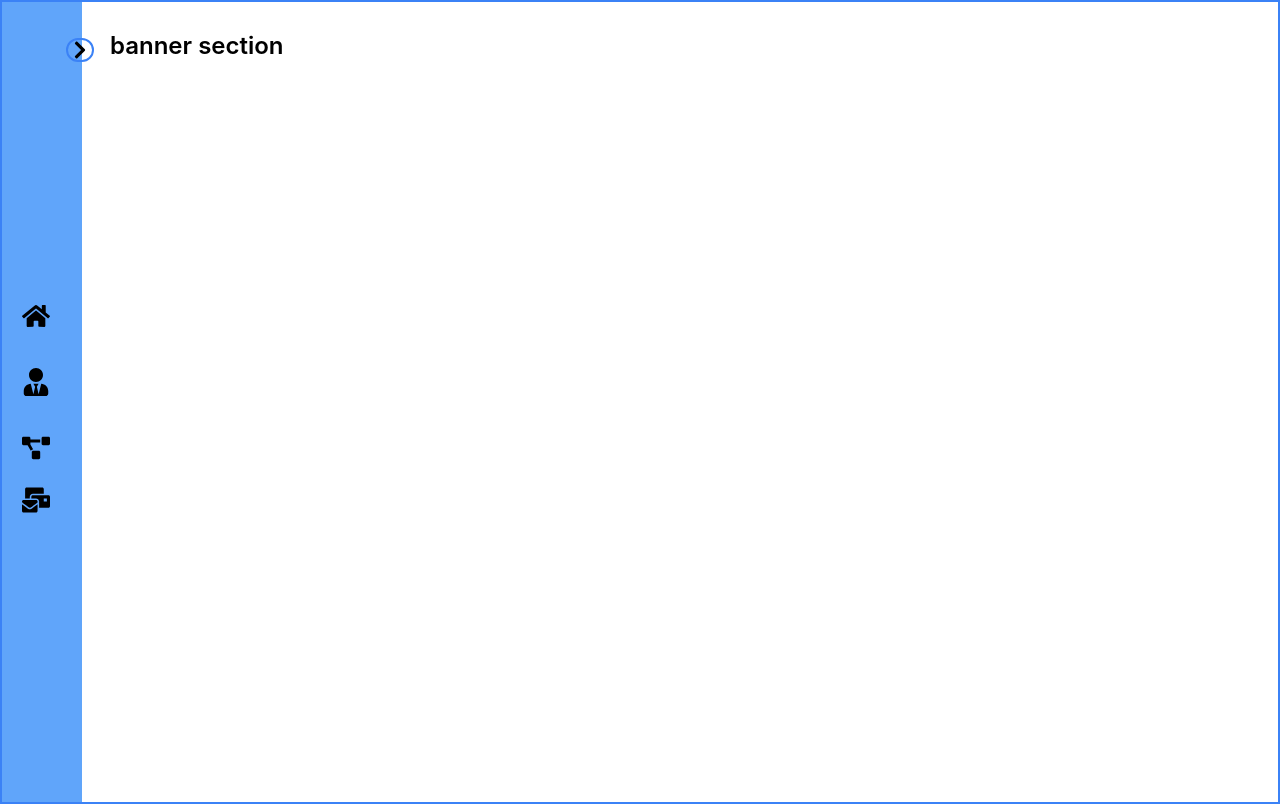
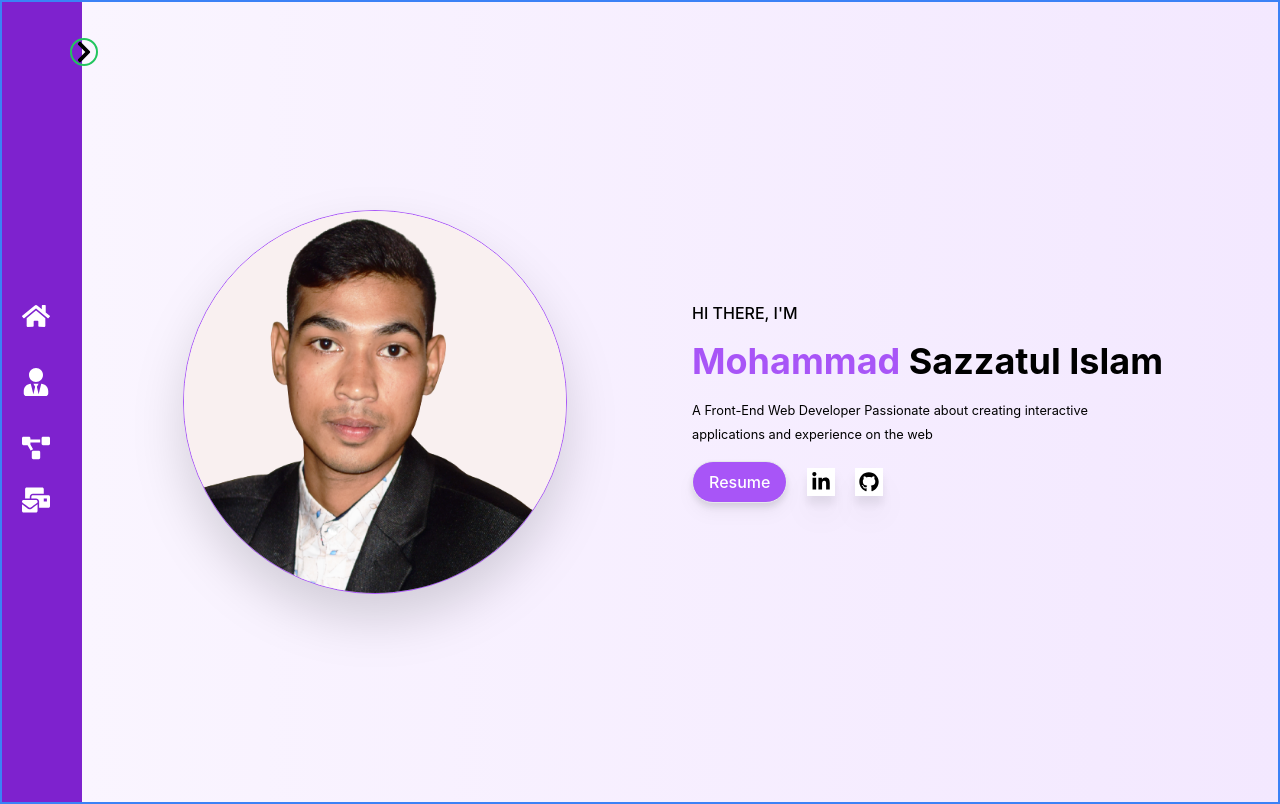
Before and after one commit to MohammadSazzatulislam/sazzatul-portfolio, a React (Create React App) app: page / in a window 1280 px wide. Built offline with nearby package versions, Linux system fonts and the light colour scheme.

Commit message:
banner section

```diff
--- a/src/Layout/Main.js
+++ b/src/Layout/Main.js
@@ -15,20 +15,20 @@ const Main = () => {
       <div
         className={` ${
           open ? "w-72" : "w-20"
-        } duration-500 h-screen flex flex-col justify-center p-5 pt-8 bg-blue-400 relative`}
+        } duration-500 h-screen flex flex-col justify-center p-5 pt-8 bg-gradient-to-r  from-purple-700 to-purple-700 relative`}
       >
         <FaChevronLeft
           onClick={() => setOpen(!open)}
           className={`${
             !open && "rotate-180"
-          } duration-700 absolute cursor-pointer w-7 h-6 rounded-full -right-3 top-9  border-2 border-blue-500`}
+          } duration-700 absolute cursor-pointer w-7 h-7 rounded-full -right-4 top-9  border-2 border-green-500`}
         ></FaChevronLeft>
         <div>
           <Link to="/">
             <div className="flex gap-x-4 items-center">
               <div>
                 <FaHome
-                  className={`w-7 h-7 cursor-pointer duration-500`}
+                  className={`w-7 h-7 cursor-pointer text-white duration-500`}
                 ></FaHome>
               </div>
               <h1
@@ -44,7 +44,7 @@ const Main = () => {
             <div className="flex mt-6 gap-x-4 items-center">
               <div>
                 <FaUserTie
-                  className={`w-7 h-7 cursor-pointer duration-500`}
+                  className={`w-7 h-7  text-white  cursor-pointer duration-500`}
                 ></FaUserTie>
               </div>
               <h1
@@ -60,7 +60,7 @@ const Main = () => {
             <div className="flex  mt-6 gap-x-4 items-center">
               <div>
                 <FaProjectDiagram
-                  className={`w-7 h-7 cursor-pointer duration-500`}
+                  className={`w-7 h-7  text-white  cursor-pointer duration-500`}
                 ></FaProjectDiagram>
               </div>
               <h1
@@ -76,7 +76,7 @@ const Main = () => {
             <div className="flex  mt-6 gap-x-4 items-center">
               <div>
                 <FaMailBulk
-                  className={`w-7 h-7 cursor-pointer duration-500`}
+                  className={`w-7 h-7  text-white  cursor-pointer duration-500`}
                 ></FaMailBulk>
               </div>
               <h1
@@ -90,7 +90,7 @@ const Main = () => {
           </Link>
         </div>
       </div>
-      <div className="p-7 text-2xl font-semibold flex-1 h-screen">
+      <div className=" w-full h-screen bg-gradient-to-r  from-purple-50 to-purple-100">
         <Outlet></Outlet>
       </div>
     </div>
--- a/src/component/Banner/Banner.js
+++ b/src/component/Banner/Banner.js
@@ -1,11 +1,41 @@
-import React from 'react';
+import React from "react";
+import { FaLinkedinIn, FaGithub } from "react-icons/fa";
+import logo from "../../image/logo.png";
 
 const Banner = () => {
-    return (
-        <div>
-            <h1>banner section</h1>
+  return (
+    <div>
+      <div className="flex flex-col mx-auto w-full h-screen gap-6 justify-center items-center lg:flex-row md:flex-row">
+        <div className="lg:w-1/2 md:w-1/2 w-full flex justify-center items-center">
+          <img
+            className="lg:w-96 md:w-80 w-72 drop-shadow-2xl border border-purple-500 rounded-full"
+            src={logo}
+            alt=""
+          />
         </div>
-    );
+        <div className="lg:w-1/2 md:w-1/2 w-full">
+          <p className="uppercase font-medium text-md">Hi there, I'm </p>
+          <h1 className="text-4xl my-4  font-bold ">
+            <span className="text-purple-500">Mohammad</span> Sazzatul Islam
+          </h1>
+          <small>
+            A Front-End Web Developer Passionate about creating interactive{" "}
+            <br />
+            applications and experience on the web
+          </small>
+          <div className="flex mt-4  gap-5 items-center">
+            <button className=" drop-shadow-lg hover:bg-white hover:text-purple-500 hover:bg-gradient-to-r hover:from-white hover:to-white border hover:border hover:border-purple-500  rounded-full px-4 py-2 text-white font-medium text-md bg-gradient-to-r from-purple-500 to-purple-500">
+              Resume
+            </button>
+            <div className=" flex justify-around gap-5 items-center">
+              <FaLinkedinIn className="w-7 h-7 p-1 bg-gradient-to-r drop-shadow-xl from-white to-white "></FaLinkedinIn>
+              <FaGithub className="w-7 h-7 p-1 bg-gradient-to-r drop-shadow-xl from-white to-white "></FaGithub>
+            </div>
+          </div>
+        </div>
+      </div>
+    </div>
+  );
 };
 
 export default Banner;
```
Also changed, not shown: src/image/logo.png (added).
